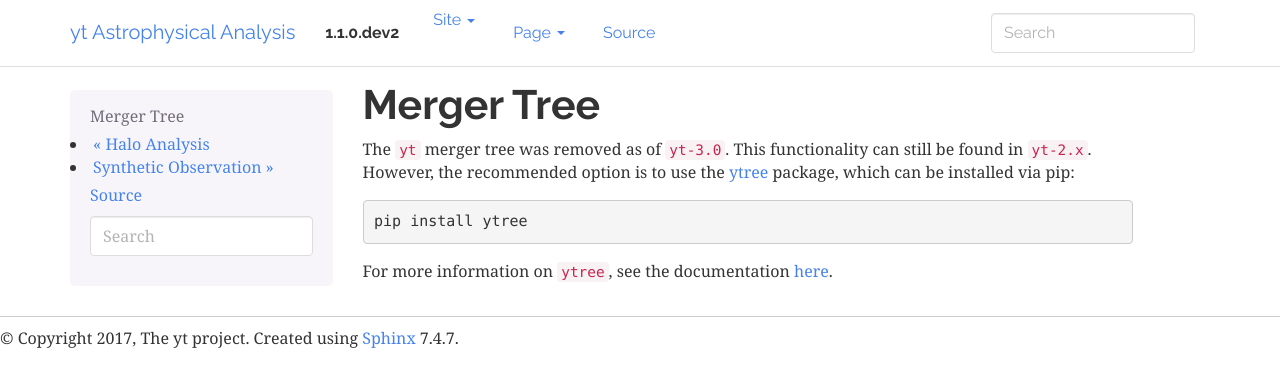
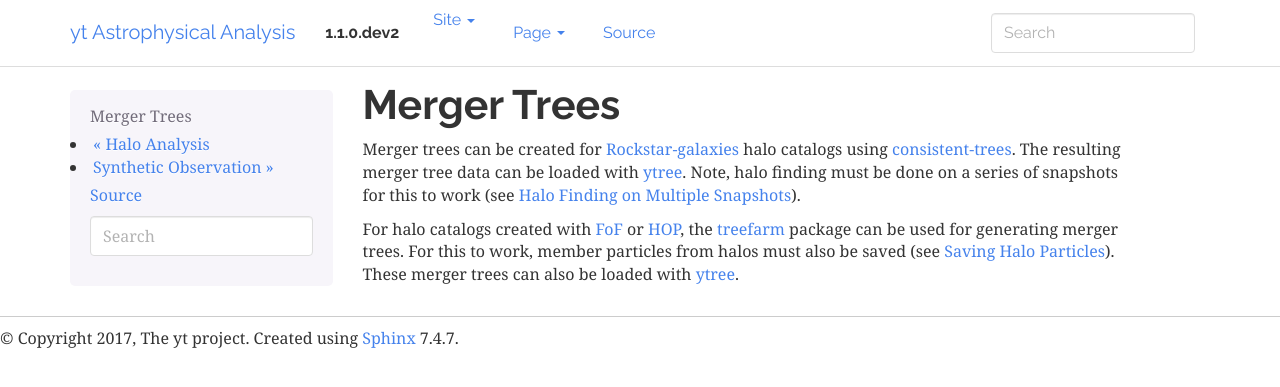
Before and after one commit to yt-project/yt_astro_analysis, a Sphinx documentation site: the page built from doc/source/halo_merger_tree.rst, in a window 1280 px wide. Shown: the top 387 px of the page. Built offline with Sphinx 7.4.7, drawn with Linux system fonts in a browser that asks for light colours; formulas are drawn with MathJax 3.

Commit message:
Update merger tree section.

```diff
--- a/doc/source/halo_finding.rst
+++ b/doc/source/halo_finding.rst
@@ -38,6 +38,8 @@ used.
    data_ds = yt.load('Enzo_64/RD0006/RedshiftOutput0006')
    hc = HaloCatalog(data_ds=data_ds, finder_method='hop')
    hc.create()
+
+.. _halo_finding_time_series:
 
 Halo Finding on Multiple Snapshots
 ----------------------------------
@@ -204,6 +206,8 @@ needs to provided to `mpirun` (e.g., `mpirun -np 8` to run on 8 processors).
 For more information on running ``yt`` in parallel, see
 :ref:`parallel-computation`.
 
+.. _saving_halo_particles:
+
 Saving Halo Particles
 ---------------------
 
--- a/doc/source/halo_merger_tree.rst
+++ b/doc/source/halo_merger_tree.rst
@@ -1,17 +1,16 @@
 .. _merger_tree:
 
-Merger Tree
-===========
+Merger Trees
+============
 
-The ``yt`` merger tree was removed as of :code:`yt-3.0`.  This
-functionality can still be found in :code:`yt-2.x`.  However,
-the recommended option is to use the
-`ytree <http://ytree.readthedocs.io>`_ package, which can be
-installed via pip:
+Merger trees can be created for :ref:`rockstar_finding` halo catalogs using
+`consistent-trees <https://bitbucket.org/pbehroozi/consistent-trees>`__.
+The resulting merger tree data can be loaded with
+`ytree <http://ytree.readthedocs.io>`__. Note, halo finding must be done on
+a series of snapshots for this to work (see :ref:`halo_finding_time_series`).
 
-.. code-block:: bash
-
-    pip install ytree
-
-For more information on ``ytree``, see the documentation
-`here <http://ytree.readthedocs.io>`__.
+For halo catalogs created with :ref:`fof_finding` or :ref:`hop_finding`, the
+`treefarm <https://treefarm.readthedocs.io/>`__ package can be used for
+generating merger trees. For this to work, member particles from halos must
+also be saved (see :ref:`saving_halo_particles`). These merger trees can also
+be loaded with `ytree <http://ytree.readthedocs.io>`__.
```
